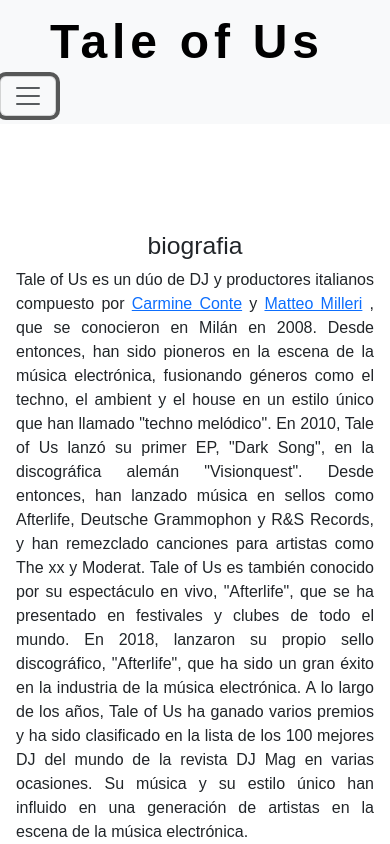
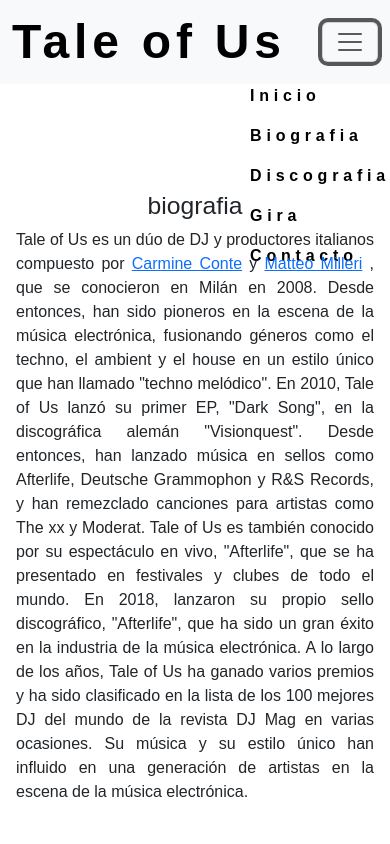
Before and after one commit to juampipaez11/Tale-Of-Us, a plain HTML site: page pages/biografia.html in a window 390 px wide. Both pictures are taken after a click on the button "Toggle navigation". Shown: the top 844 px of the page. Drawn offline with nearby package versions, Linux system fonts and the light colour scheme.

Commit message:
navbar arreglo

```diff
--- a/pages/biografia.html
+++ b/pages/biografia.html
@@ -15,31 +15,32 @@
 
 
 <body class="bodyBiografia">
-    <header class="headerIndex container-fluid p-0">
-      <nav class="navbar navbar-expand-lg navbar-light bg-light">
-        <a class="navbar-brand" href="../index.html" style="font-size: 32px; margin-left: 50px;"><h1>Tale of Us</h1></a>
-            <button class="navbar-toggler" type="button" data-toggle="collapse" data-target="#navbarNav"
-                aria-controls="navbarNav" aria-expanded="false" aria-label="Toggle navigation">
+    <Header class="headerIndex container-fluid p-0">
+        <nav class="navbar navbar-expand-lg bg-body-tertiary">
+          <div class="container-fluid">
+            <a class="navbar-brand" href="./../index.html"><h1>Tale of Us</h1></a>
+            <button class="navbar-toggler" type="button" data-bs-toggle="collapse" data-bs-target="#navbarNav" aria-controls="navbarNav" aria-expanded="false" aria-label="Toggle navigation">
               <span class="navbar-toggler-icon"></span>
             </button>
             <div class="collapse navbar-collapse" id="navbarNav">
-                <ul class="navbar-nav" style="position: absolute; right: 0;">
+              <ul class="navbar-nav">
                 <li class="nav-item">
-                        <a class="nav-link" href="../index.html">Inicio</a>
+                  <a class="nav-link active" aria-current="page" href="./../index.html">Inicio</a>
                 </li>
                 <li class="nav-item">
-                        <a class="nav-link" href="biografia.html">Biografía</a>
+                  <a class="nav-link" href="./biografia.html">Biografia</a>
                 </li>
                 <li class="nav-item">
-                        <a class="nav-link" href="discografia.html">Discografía</a>
+                  <a class="nav-link" href="./discografia.html">Discografia</a>
                 </li>
-                    <li class="nav-item">
-                        <a class="nav-link" href="gira.html">Gira</a>
+                </li class="nav-item">
+                  <a class="nav-link" href="./gira.html">Gira</a>
                 </li>
-                    <li class="nav-item">
-                        <a class="nav-link" href="contacto.html">Contacto</a>
+              </li class="nav-item">
+              <a class="nav-link" href="./contacto.html">Contacto</a>
             </li>
               </ul>
+            </div>
           </div>
         </nav>
         </header>
@@ -74,7 +75,7 @@
         </h4>
     </footer>
 
-
+    <script src="https://cdn.jsdelivr.net/npm/bootstrap@5.3.0-alpha3/dist/js/bootstrap.bundle.min.js" integrity="sha384-ENjdO4Dr2bkBIFxQpeoTz1HIcje39Wm4jDKdf19U8gI4ddQ3GYNS7NTKfAdVQSZe" crossorigin="anonymous"></script>
 
 </body>
 
--- a/styles/styles.css
+++ b/styles/styles.css
@@ -2,15 +2,6 @@
   padding: 0;
   margin: 0;
   box-sizing: border-box;
-}
-
-.headerIndex {
-  display: flex;
-  justify-content: space-between;
-  align-items: center;
-  padding: 1rem;
-  background-color: rgba(255, 255, 255, 0.8);
-  font-family: Arial, Helvetica, sans-serif;
 }
 
 
@@ -32,10 +23,7 @@
     height: 100vh;
   }
 
-  .headerIndex h1 {
-    font-size: 3rem;
-    margin: 0;
-  }
+
 
   .mainIndex h2 {
     font-size: 3rem;
@@ -74,7 +62,7 @@
 
 
     .mainIndex {
-      background-image: url(./../img/imagen\ celular.jpg);
+      background-image: url();
       background-repeat: no-repeat;
       background-size: cover;
       background-position: center center;
@@ -156,7 +144,10 @@
 
   }
 
+
   .navbar-brand h1{
+    font-family: Arial, Helvetica, sans-serif;
+    margin-left: 50px;
     font-weight: 600;
 
   }
@@ -177,6 +168,17 @@
     font-weight: bold;
     font-size: 1rem;
   }
+
+
+  .navbar-nav{
+    position: absolute; right: 0;
+  }
+
+
+.headerIndex h1{
+  font-size: 3rem;
+  margin: 0px;
+}
 
 
 
@@ -219,7 +221,7 @@ font-size: 48px;
 
 
     .mainBiografia {
-      background-image: url(./../img/imagen\celular.jpg);
+      background-image: url();
       background-repeat: no-repeat;
       background-size: cover;
       background-position: center;
@@ -296,7 +298,7 @@ font-size: 48px;
   @media screen and (max-width: 800px) {
 
     .MainDiscografia{
-      background-image: url(./../img/imagen\celular.jpg);
+      background-image: url();
       background-repeat: no-repeat;
       background-size: cover;
       background-position: center center;
@@ -368,7 +370,7 @@ font-size: 48px;
   @media screen and (max-width: 800px){
 
     .fechasGira{
-      background-image: url(./../img/imagen\celular.jpg);
+      background-image: url();
       background-repeat: no-repeat;
       background-size: cover;
       background-position: auto;
@@ -455,7 +457,7 @@ font-size: 48px;
     @media screen and (max-width: 800px){
 
       .contactoMain{
-        background-image: url(./../img/imagen\celular.jpg);
+        background-image: url();
         background-repeat: no-repeat;
         background-size: cover;
         background-position: auto;
```
Also changed, not shown: index.html (+13 -12 lines), pages/contacto.html (+13 -12 lines), pages/discografia.html (+13 -11 lines), pages/gira.html (+13 -12 lines). Lines whose indentation alone changed are shown as unchanged.
